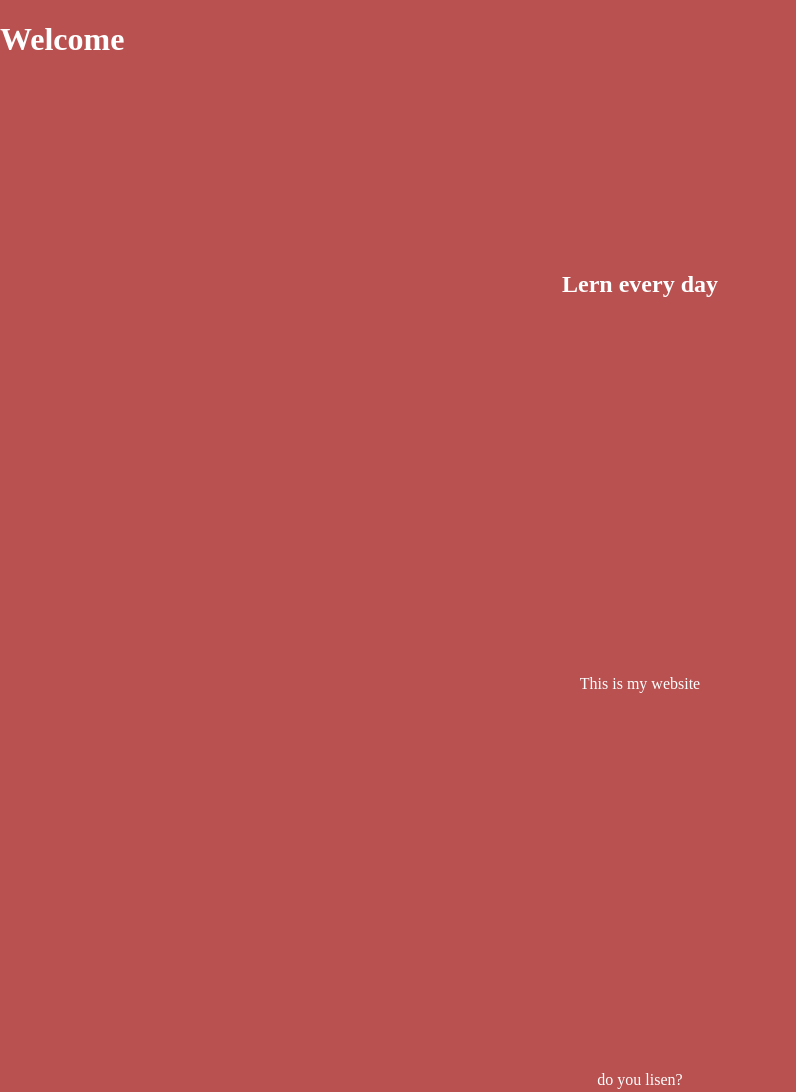
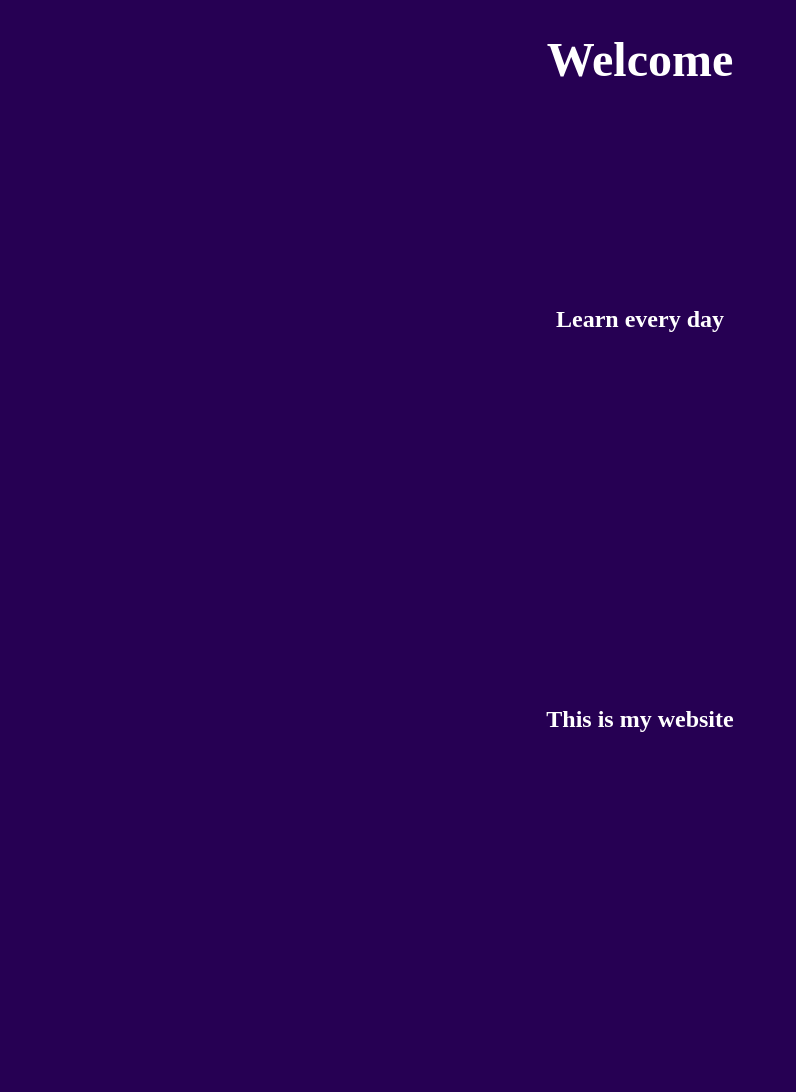
Before and after one commit to FeliXL2111/FeliXL2111.github.io, a plain HTML site: page index.html in a window 1280 px wide. Shown: the top 1092 px of the page, without its empty margins (0-796 px from the left). Drawn offline with Linux system fonts and the light colour scheme; a web font is replaced by a local one.

Commit message:
lots of new things

```diff
--- a/index.html
+++ b/index.html
@@ -12,13 +12,13 @@
 <body>
     <h1>Welcome</h1>
     <section class="hidden">
-        <h1>Lern every day</h1>
-        <p>This is my website</p>
+        <h2>Learn every day</h2>
+        <h2>This is my website</h2>
     </section>
 
     <section class="hidden">
-        <p>do you lisen?</p>
-        <p>I want to tell you something</p>
+        <h2>do you listen?</h2>
+        <h2>I want to tell you something</h>
     </section>
 </body>
 </html>
--- a/main.css
+++ b/main.css
@@ -1,10 +1,17 @@
 @import url('https://fonts.googleapis.com/css?family=Rancho&effect=shadow-multiple|3d-float');
 body {
-    background-color: rgb(185, 81, 81);
+    background-color: rgb(38, 0, 83);
     color: #ffffff;
     font-family: 'Rancho', serif;
     padding: 0;
     margin: 0;
+}
+
+h1 {
+    font-size: 3rem;
+    display: grid;
+    place-items: center;
+    align-items: center;
 }
 
 section{
@@ -16,9 +23,19 @@ section{
 
 .hidden {
     opacity: 0;
-    transition: all 2s;
+    filter: blur(5px);
+    transform: translateX(-100%);
+    transition: all 3s;
 }
 .show{
     opacity: 1;
-    transition: all 2s;
+    filter: blur(0px);
+    transform: translateX(0%);
+    transition: all 3s;
 }
+
+@media (prefers-reduce-motion){
+    .hidden{
+        transition: none;
+    }
+}
```
